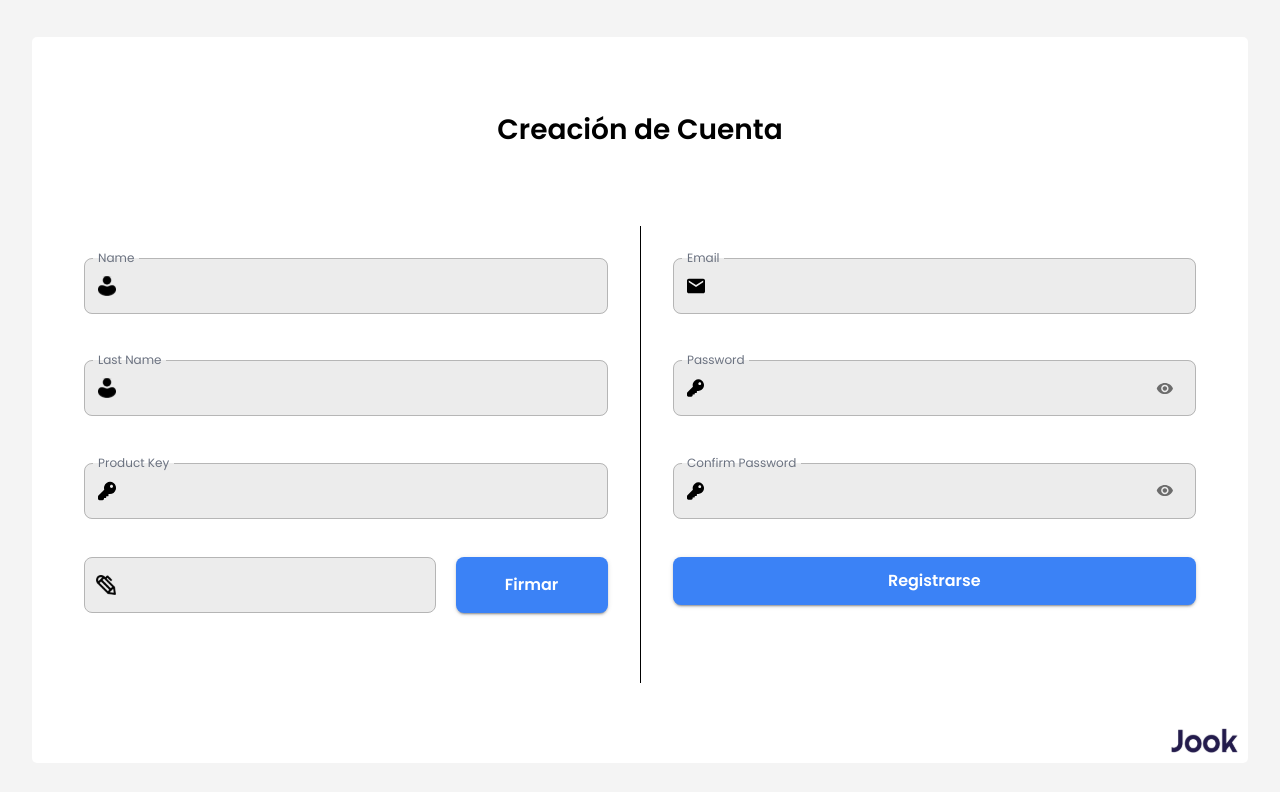
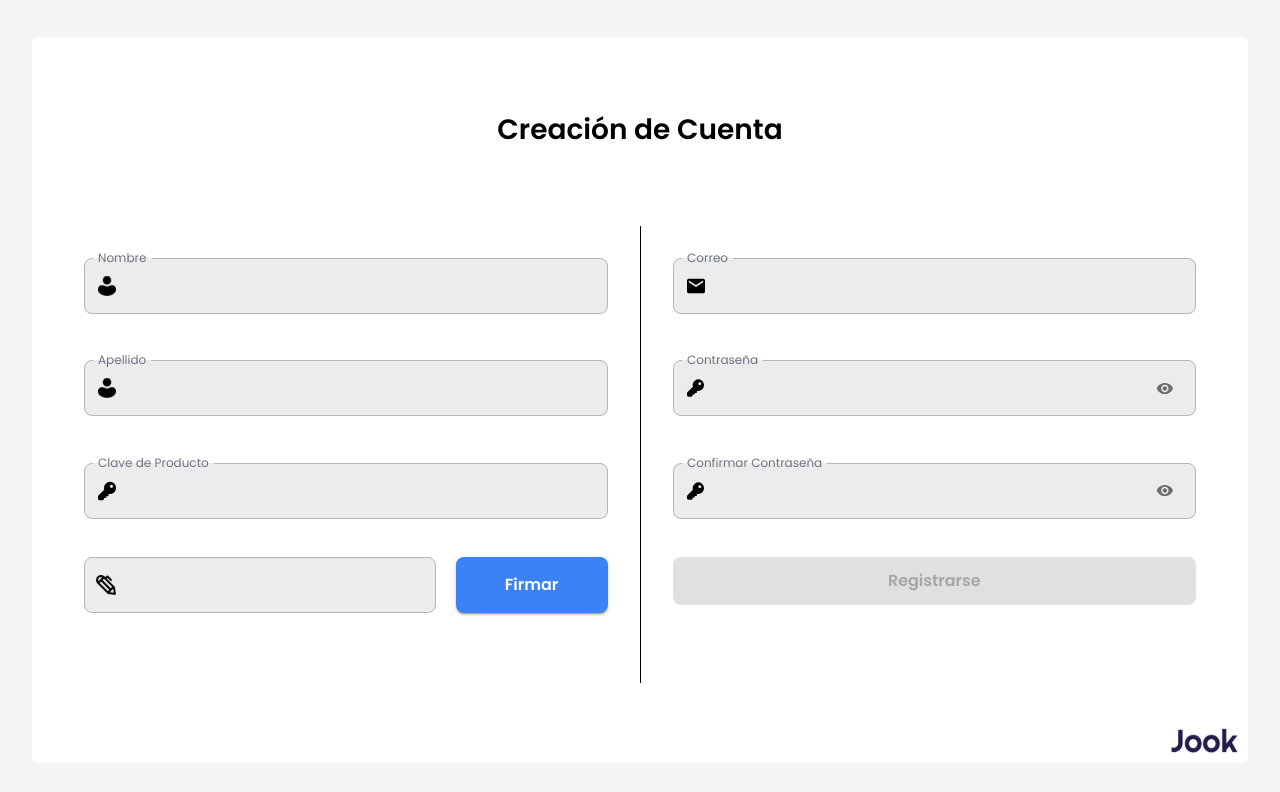
Before and after one commit to Jookcuc/SistemaFirmas, a React (Vite) app: page /auth/register in a window 1280 px wide. Shown: the top 792 px of the page. Built offline with nearby package versions, Linux system fonts and the light colour scheme.

Commit message:
feat: Register and AuthMail Completed

```diff
--- /dev/null
+++ b/src/core/strings/StringsAuth/index.ts
@@ -0,0 +1,128 @@
+export const StringsAuth = {
+  es: {
+    translation: {
+      "StringsAuth": {
+        "title": {
+          "welcome": "Bienvenido",
+          "createAccount": "Creación de Cuenta",
+          "emailVerification": "Verificar Correo Electronico"
+        },
+        "buttons": {
+          "login": "Iniciar Sesión",
+          "register": "Regístrate",
+          "sign": "Firmar",
+          "next": "Siguiente",
+          "registerButton": "Registrarse",
+          "verifyCode": "Verificar Código"
+        },
+        "inputs": {
+          "email": "Correo",
+          "password": "Contraseña",
+          "name": "Nombre",
+          "lastName": "Apellido",
+          "productKey": "Clave de Producto",
+          "confirmPassword": "Confirmar Contraseña",
+        },
+        "checkboxes": {
+          "rememberMe": "Recuérdame"
+        },
+        "links": {
+          "forgotPassword": "¿Olvidaste tu contraseña?",
+          "noAccount": "¿No tienes una cuenta?"
+        },
+        "required":{
+          "passwordObligatory": "La contraseña es obligatoria",
+          "emailObligatory": "El correo electrónico es obligatorio",
+          "correctEmail": "Por favor, introduce un correo electrónico válido",
+          "nameRequired": "El nombre es obligatorio",
+          "lastNameRequired": "El apellido es obligatorio",
+          "productKeyRequired": "La clave del producto es obligatoria",
+          "signRequired": "La firma es obligatoria",
+          "confirmPasswordRequired": "El confirmar tu contraseña es obligatorio",
+          "confirmationCodeRequired": "Por favor, rellene todos los campos del código"
+        },
+        "validations":{
+          "nameLength": "El nombre debe tener al menos 2 caracteres",
+          "lastNameLength": "El apellido debe tener al menos 2 caracteres",
+          "productKeyLength": "Ingrese una clave de producto valida",
+          "emailValid": "Por favor, introduce un correo electrónico válido",
+          "passwordMinLength": "La contraseña debe tener al menos 8 caracteres",
+          "passwordMaxLength": "La contraseña puede tener como maximo 127 caracteres",
+          "passwordNumber": "La contraseña debe tener al menos 1 número",
+          "passwordSymbol": "La contraseña debe tener al menos 1 simbolo",
+          "confirmPassword": "Las contraseñas son diferentes"
+        },
+        "steps":{
+          "personalData": "Datos Personales",
+          "accessData": "Datos de Acceso"
+        },
+        "texts":{
+          "verifyEmail": "Ingresa el codigo enviado a tu correo"
+        }
+      }
+    }
+  },
+  en: {
+    translation: {
+      "StringsAuth": {
+        "title": {
+          "welcome": "Welcome",
+          "createAccount": "Create your Account",
+          "emailVerification": "Verify your Email"
+        },
+        "buttons": {
+          "login": "Login",
+          "register": "Sign Up",
+          "sign": "Sign",
+          "next": "Next",
+          "registerButton": "Register",
+          "verifyCode": "Verify Code"
+        },
+        "inputs": {
+          "email": "Email",
+          "password": "Password",
+          "name": "Name",
+          "lastName": "Last Name",
+          "productKey": "Product Key",
+          "confirmPassword": "Confirm Password",
+        },
+        "checkboxes": {
+          "rememberMe": "Remember me"
+        },
+        "links": {
+          "forgotPassword": "Forgot Password?",
+          "noAccount": "Don't have an account?"
+        },
+        "required":{
+          "passwordObligatory":"Password is required",
+          "emailObligatory":"Email is required",
+          "correctEmail":"Please enter a valid email address",
+          "nameRequired": "Name is requiered",
+          "lastNameRequired": "Last name is requiered",
+          "productKeyRequired": "Product key is requiered",
+          "signRequired": "Signature is required",
+          "confirmPasswordRequired": "Password confirmation is required",
+          "confirmationCodeRequired": "Please fill all fields of the code"
+        },
+        "validations":{
+          "nameLength": "The name must have at least 2 characters",
+          "lastNameLength": "The last name must have at least 2 characters",
+          "productKeyLength": "Enter a valid product key",
+          "emailValid": "Please enter a valid email address",
+          "passwordMinLength": "The password must have at least 8 characters",
+          "passwordMaxLength": "The password only supports 127 characters",
+          "passwordNumber": "The password must have at least a number",
+          "passwordSymbol": "The password must have at least a simbol",
+          "confirmPassword": "The passwords are different"
+        },
+        "steps":{
+          "personalData": "Personal Data",
+          "accessData": "Access Data"
+        },
+        "texts":{
+          "verifyEmail": "Enter the code send to your email"
+        }
+      }
+    }
+  }
+};
--- a/src/core/strings/TextLogin/index.ts
+++ /dev/null
@@ -1,65 +0,0 @@
-export const StringsAuth = {
-  es: {
-    translation: {
-      "StringsAuth": {
-        "title": {
-          "welcome": "Bienvenido"
-        },
-        "buttons": {
-          "login": "Iniciar Sesión",
-          "register": "Regístrate"
-        },
-        "inputs": {
-          "email": "Correo",
-          "password": "Contraseña"
-        },
-        "checkboxes": {
-          "rememberMe": "Recuérdame"
-        },
-        "links": {
-          "forgotPassword": "¿Olvidaste tu contraseña?",
-          "noAccount": "¿No tienes una cuenta?"
-        },
-        "required":{
-          "passwordObligatory":"La contraseña es obligatoria",
-          "emailObligatory":"El correo electrónico es obligatorio",
-          "correctEmail":"Por favor, introduce un correo electrónico válido",
-
-
-        }
-      }
-    }
-  },
-  en: {
-    translation: {
-      "StringsAuth": {
-        "title": {
-          "welcome": "Welcome"
-        },
-        "buttons": {
-          "login": "Login",
-          "register": "Sign Up"
-        },
-        "inputs": {
-          "email": "Email",
-          "password": "Password"
-        },
-        "checkboxes": {
-          "rememberMe": "Remember me"
-        },
-        "links": {
-          "forgotPassword": "Forgot Password?",
-          "noAccount": "Don't have an account?"
-        },
-
-        "required":{
-          "passwordObligatory":"Password is required",
-          "emailObligatory":"Email is required",
-          "correctEmail":"Please enter a valid email address",
-
-
-        }
-      }
-    }
-  }
-};
--- a/src/core/strings/index.tsx
+++ b/src/core/strings/index.tsx
@@ -1 +1 @@
-export * from "./TextLogin";
+export * from "./StringsAuth";
--- a/src/module/Auth/pages/Register/index.tsx
+++ b/src/module/Auth/pages/Register/index.tsx
@@ -1,23 +1,24 @@
-import { Box, Button, Divider, FormHelperText, InputAdornment, Step, StepButton, Stepper, Typography } from '@mui/material'
+import { Box, Button, Divider, FormHelperText, InputAdornment, Step, StepButton, Stepper } from '@mui/material'
 import { LoginLayout } from '../../../../core'
 import './Register.css'
 import { useEffect, useState } from 'react'
-import { Input, SignatureModal } from '../../../../core/components';
-import EmailIcon from '../../../../core/icon/IconsRegister/EmailIcon.svg';
-import KeyIcon from '../../../../core/icon/IconsRegister/KeyIcon.svg';
-import PenIcon from '../../../../core/icon/IconsRegister/PenIcon.svg';
-import UserIcon from '../../../../core/icon/IconsRegister/UserIcon.svg';
-import { useForm } from 'react-hook-form';
-import { RegisterFormData } from './Register.interface';
-
-
-const steps = [
-  "Datos Personales",
-  "Datos de Acceso",
-];
-
+import { Input, SignatureModal } from '../../../../core/components'
+import EmailIcon from '../../../../core/icon/IconsRegister/EmailIcon.svg'
+import KeyIcon from '../../../../core/icon/IconsRegister/KeyIcon.svg'
+import PenIcon from '../../../../core/icon/IconsRegister/PenIcon.svg'
+import UserIcon from '../../../../core/icon/IconsRegister/UserIcon.svg'
+import { useForm } from 'react-hook-form'
+import { RegisterFormData } from './Register.interface'
+import { useTranslation } from 'react-i18next'
 
 export const RegisterPage = () => {
+
+  const {t} = useTranslation();
+
+  const steps = [
+    t("StringsAuth.steps.personalData"),
+    t("StringsAuth.steps.accessData")
+  ];
 
   const {
     handleSubmit,
@@ -39,6 +40,13 @@ export const RegisterPage = () => {
     }
   })
 
+  const name = watch("name")
+  const lastName = watch("lastName")
+  const productKey = watch("productKey")
+  const signature = watch("signature")
+  const email = watch("email")
+  const password = watch("password")
+  const confirmPassword = watch("confirmPassword")
   const [submitted, setSubmitted] = useState(false)
   const [open, setOpen] = useState(false)
   const [activeStep, setActiveStep] = useState(0)
@@ -46,13 +54,19 @@ export const RegisterPage = () => {
 
 
   useEffect(() => {
+    if(password){
+      trigger("confirmPassword")
+    }
+  }, [password, trigger]);
+
+  useEffect(() => {
     if (submitted) {
       trigger(["name", "lastName", "productKey", "signature"]);
     }
-  }, [watch("name"), watch("lastName"), watch("productKey"), watch("signature")]);
+  }, [name, lastName, productKey, signature]);
 
   useEffect(() => {
-    register("signature", { required: "The signature is required" });
+    register("signature", { required: t("StringsAuth.required.signRequired") });
   }, [register]);
 
   const sign = (signature:string) => {
@@ -107,19 +121,19 @@ export const RegisterPage = () => {
   };
 
   return (
-    <LoginLayout title="Creación de Cuenta" className="backgroundLayout">
-      <Box component="form" sx={{display: "flex", paddingTop:"0"}} onSubmit={onSubmit}>
+    <LoginLayout title={t("StringsAuth.title.createAccount")} className="backgroundLayout">
+      <Box component="form" sx={{display: "flex", paddingTop:"0"}} onSubmit={onSubmit} noValidate>
         <Box className="formStep" id="registerStep2" sx={{display: activeStep === 0 ? "flex": "none"}}>
           <Input
             id="name"
             name="name"
-            label="Name"
+            label={t("StringsAuth.inputs.name")}
             icon={UserIcon}
             control={control}
             rules={{
-              required:"The Name is requiered",
+              required:t("StringsAuth.required.nameRequired"),
               validate: (value:string) => {
-                return (value.length<2) ? "The name must have at least 2 characters" : true
+                return (value.length<2) ? t("StringsAuth.validations.nameLength") : true
               }
             }}
           />
@@ -127,13 +141,13 @@ export const RegisterPage = () => {
           <Input
             id="lastName"
             name="lastName"
-            label="Last Name"
+            label={t("StringsAuth.inputs.lastName")}
             icon={UserIcon}
             control={control}
             rules={{
-              required:"The LastName is requiered",
+              required:t("StringsAuth.required.lastNameRequired"),
               validate: (value:string) => {
-                return (value.length<2) ? "The name must have at least 2 characters" : true
+                return (value.length<2) ? t("StringsAuth.validations.lastNameLength") : true
               }
             }}
             />
@@ -141,13 +155,13 @@ export const RegisterPage = () => {
           <Input
             id="key"
             name="productKey"
-            label="Product Key"
+            label={t("StringsAuth.inputs.productKey")}
             icon={KeyIcon}
             control={control}
             rules={{
-              required:"The product key is requiered",
+              required:t("StringsAuth.required.productKeyRequired"),
               validate: (value:string) => {
-                return (value.length<2) ? "Enter a valid product key" : true
+                return (value.length<2) ? t("StringsAuth.validations.productKeyLength") : true
               }
             }}
           />
@@ -178,11 +192,11 @@ export const RegisterPage = () => {
                   <img src={PenIcon} alt="icon" style={{ minWidth: 20, minHeight: 20, maxWidth: 20, maxHeight: 20 }} />
                 </InputAdornment>
 
-                <img src={watch("signature")} style={{maxHeight: "6.3vh"}}/>
+                <img src={signature} style={{maxHeight: "6.3vh"}}/>
               </Box>
 
               <Button variant="contained" onClick={handleOpen} sx={{width:"30%"}}>
-                Firmar
+                {t("StringsAuth.buttons.sign")}
               </Button>
             </Box>
 
@@ -197,7 +211,14 @@ export const RegisterPage = () => {
             </FormHelperText>
           </Box>
 
-          <Button variant="contained" onClick={handleNext} className="stepperRegister"> Siguiente </Button>
+          <Button
+            variant="contained"
+            onClick={handleNext}
+            className="stepperRegister"
+            disabled = {!name || !lastName || !productKey || ! signature}
+          >
+            {t("StringsAuth.buttons.next")}
+          </Button>
         </Box>
 
         <Divider
@@ -214,15 +235,15 @@ export const RegisterPage = () => {
           <Input
             id="email"
             name="email"
-            label="Email"
+            label={t("StringsAuth.inputs.email")}
             type="email"
             icon={EmailIcon}
             control={control}
             rules={{
-              required:"The email is requiered",
+              required:t("StringsAuth.required.emailObligatory"),
               pattern: {
                 value: /^[A-Z0-9._%+-]+@[A-Z0-9.-]+\.[A-Z]{2,}$/i,
-                message: "Pleas, enter a valid email"
+                message:  t("StringsAuth.validations.emailValid")
               }
             }}
           />
@@ -230,27 +251,27 @@ export const RegisterPage = () => {
           <Input
             id="password"
             name="password"
-            label="Password"
+            label={t("StringsAuth.inputs.password")}
             type="password"
             icon={KeyIcon}
             control={control}
             rules={{
-              required:"The password is requiered",
+              required:t("StringsAuth.required.passwordObligatory"),
               minLength: {
                 value: 8,
-                message: "The password must have at least 8 characters"
+                message: t("StringsAuth.validations.passwordMinLength")
               },
               maxLength: {
                 value: 127,
-                message: "The password only supports 127 characters"
+                message: t("StringsAuth.validations.passwordMaxLength")
               },
               validate: (value: string) => {
                 if(!/\d/.test(value)){
-                  return "The password must have at least a number"
+                  return t("StringsAuth.validations.passwordNumber")
                 }
 
                 if(!/[\W_]/.test(value)){
-                  return "The password must have at least a simbol"
+                  return t("StringsAuth.validations.passwordSymbol")
                 }
               }
             }}
@@ -259,21 +280,27 @@ export const RegisterPage = () => {
           <Input
             id="confirmPassword"
             name="confirmPassword"
-            label="Confirm Password"
+            label={t("StringsAuth.inputs.confirmPassword")}
             type="password"
             icon={KeyIcon}
             control={control}
             rules={{
-              required: "The confirmed password is requiered",
+              required:t("StringsAuth.required.confirmPasswordRequired"),
               validate: (value: string) => {
-                if(value !== watch("password")){
-                  return "The passwords are different"
+                if(value !== password){
+                  return t("StringsAuth.validations.confirmPassword")
                 }
               }
             }}
           />
 
-          <Button type="submit" variant="contained"> Registrarse </Button>
+          <Button
+            type="submit"
+            variant="contained"
+            disabled = {!name || !lastName || !productKey || !signature || ! email || !password || !confirmPassword}
+          >
+            {t("StringsAuth.buttons.registerButton")}
+          </Button>
         </Box>
       </Box>
 
```
Also changed, not shown: src/module/Auth/pages/AuthMail/index.tsx (+6 -4 lines).
